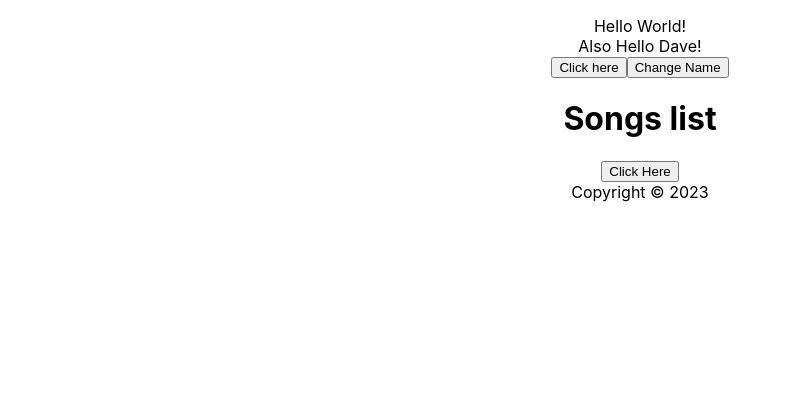
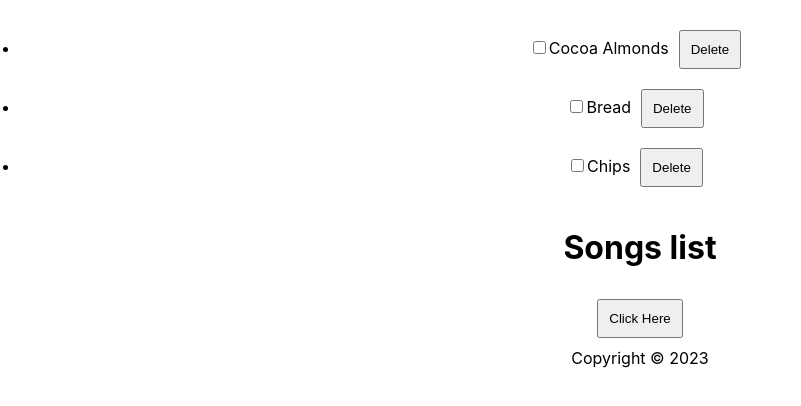
Before and after one commit to vansh-goel/react-app-01-ToDo, a React (Create React App) app: page / in a window 1280 px wide. Shown: the top 406 px of the page, without its empty margins (0-801 px from the left). Built offline with nearby package versions, Linux system fonts and the light colour scheme; the HTML template or start-up script is replaced by a standard one.

Commit message:
Started learning about key prop in React and used map function for iteration

```diff
--- a/src/Content.js
+++ b/src/Content.js
@@ -2,34 +2,39 @@ import React from 'react'
 import { useState } from 'react'
 
 const Content = () => {
-  const [name, setName] = useState('Dave');
-
-    const handleName = () => {
-        const names = ["James", "Jonathan", "Jack"]
-        const int = Math.floor(Math.random() * 3);
-        setName(names[int]);
-      }
-
-
-      const handleClick = () => {
-        alert("You clicked it");
-      }
-
-      const handleClick2 = (eventH) => {
-        console.log(eventH);
-      }
+  const [items, setItems] = useState([
+    {
+      id: 1,
+      checked: false,
+      name : "Cocoa Almonds"
+    },
+    {
+      id: 2,
+      checked : false,
+      name : "Bread"
+    },
+    {
+      id: 3,
+      checked : false,
+      name : "Chips"
+    }
+  ]);
 
       return (
         <main>
-              <p>
-                Hello World!
-                <br/>
-                Also Hello {name}!
-                <br/>
-              <button onClick={ handleClick }>Click here</button>
-              <button onClick={ handleName }>Change Name</button>
-              </p>
-          </main>
+          <ul className='item-array'>
+            {items.map((item) => (
+              <li className="item">
+                <input
+                  type = "checkbox"
+                  checked = {item.checked}
+                />
+                <label>{item.name}</label>
+                <button>Delete</button>
+              </li>
+            ))}
+          </ul>
+        </main>
         )
     }
 export default Content
--- a/src/index.css
+++ b/src/index.css
@@ -12,3 +12,8 @@ code {
   font-family: source-code-pro, Menlo, Monaco, Consolas, 'Courier New',
     monospace;
 }
+
+.item-array, button {
+  padding: 10px;
+  margin: 10px;
+}
```
